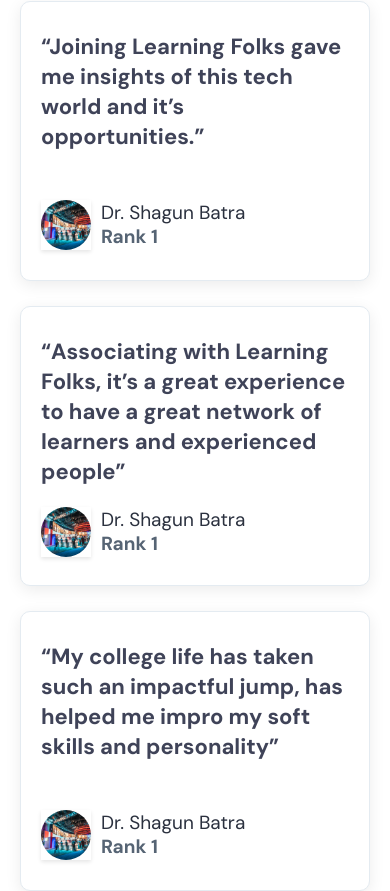
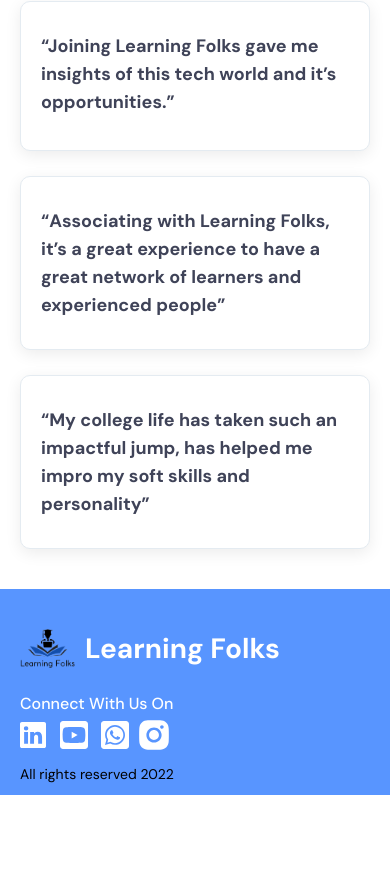
Before and after one commit to GautamChopra467/LearningFolks, a React (Create React App) app in the folder frontend/: page / in a window 390 px wide. Shown: the part 2759-3650 px from the top of the page. After the commit the page ends 3554 px from the top, so only its background shows below. Built offline with nearby package versions, Linux system fonts and the light colour scheme.

Commit message:
10th Commit by Gautam Chopra "testimonials"

```diff
--- a/frontend/src/components/user/css/HomeBanner6Styles.css
+++ b/frontend/src/components/user/css/HomeBanner6Styles.css
@@ -33,7 +33,7 @@
 
 .card_container_homebanner6 {
   width: 33.33%;
-  height: 402px;
+  min-height: 240px;
   background: var(--white-color);
   border: 1px solid var(--input-border);
 box-shadow: 0px 4px 16px rgba(0, 0, 0, 0.08);
@@ -52,8 +52,8 @@
 
 .card_top_section_homebanner6 h3 {
   font-weight: 600;
-  font-size: 30px;
-  line-height: 42px;
+  font-size: 22px;
+  line-height: 32px;
   color: var(--menu-link);
 }
 
@@ -102,9 +102,13 @@
     grid-gap: 40px;
   }
 
+  .card_container_homebanner6 {
+    min-height: 300px;
+  }
+
   .card_top_section_homebanner6 h3 {
-    font-size: 26px;
-    line-height: 38px;
+    font-size: 20px;
+    line-height: 32px;
   }
 
   .card_bottom_section_homebanner6 {
@@ -133,7 +137,8 @@
 
   .card_container_homebanner6 {
     width: 70%;
-    height: 300px;
+    min-height: 150px;
+    height: auto;
     padding: 30px 20px;
   }
 
@@ -143,8 +148,8 @@
   }
 
   .card_top_section_homebanner6 h3 {
-    font-size: 24px;
-    line-height: 32px;
+    font-size: 20px;
+    line-height: 30px;
   }
 }
 
@@ -160,7 +165,7 @@
 
   .card_container_homebanner6 {
     width: 100%;
-    height: 280px;
+    /* height: 280px; */
     padding: 30px 20px;
   }
 
@@ -187,7 +192,7 @@
   }
 
   .card_top_section_homebanner6 h3 {
-    font-size: 22px;
-    line-height: 30px;
+    font-size: 18px;
+    line-height: 28px;
     }
 }
--- a/frontend/src/components/user/jsx/HomeBanner6.jsx
+++ b/frontend/src/components/user/jsx/HomeBanner6.jsx
@@ -16,7 +16,7 @@
                     <h3>“Joining Learning Folks gave me insights of this tech world and it’s opportunities.”</h3>
                 </div>
 
-                <div className='card_bottom_section_homebanner6'>
+                {/* <div className='card_bottom_section_homebanner6'>
                     <div className='image_container_homebanner6'>
                         <img src={Testimonial1} alt='testimonial' />
                     </div>
@@ -24,7 +24,7 @@
                         <h4>Dr. Shagun Batra</h4>
                         <p>Rank 1</p>
                     </div>
-                </div>
+                </div> */}
             </div>
 
             <div className='card_container_homebanner6'>
@@ -32,7 +32,7 @@
                     <h3>“Associating with Learning Folks, it’s a great experience to have a great network of learners and experienced people”</h3>
                 </div>
 
-                <div className='card_bottom_section_homebanner6'>
+                {/* <div className='card_bottom_section_homebanner6'>
                     <div className='image_container_homebanner6'>
                         <img src={Testimonial1} alt='testimonial' />
                     </div>
@@ -40,7 +40,7 @@
                         <h4>Dr. Shagun Batra</h4>
                         <p>Rank 1</p>
                     </div>
-                </div>
+                </div> */}
             </div>
 
             <div className='card_container_homebanner6'>
@@ -48,7 +48,7 @@
                     <h3>“My college life has taken such an impactful jump, has helped me impro my soft skills and personality”</h3>
                 </div>
 
-                <div className='card_bottom_section_homebanner6'>
+                {/* <div className='card_bottom_section_homebanner6'>
                     <div className='image_container_homebanner6'>
                         <img src={Testimonial1} alt='testimonial' />
                     </div>
@@ -56,7 +56,7 @@
                         <h4>Dr. Shagun Batra</h4>
                         <p>Rank 1</p>
                     </div>
-                </div>
+                </div> */}
             </div>
         </div>
       </div>
```
